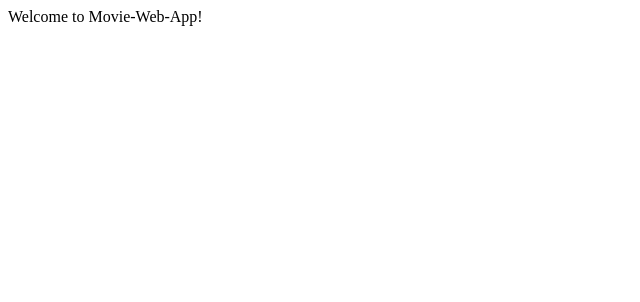
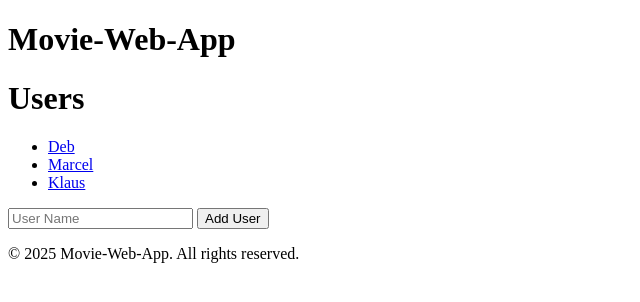
Before and after one commit to marcel-erbas/Movie-Web-App, a Flask app: page / in a window 1280 px wide. Shown: the top 302 px of the page, without its empty margins (0-640 px from the left). Run offline with Flask 3, Linux system fonts and the light colour scheme.

Commit message:
refactor structure

```diff
--- a/app.py
+++ b/app.py
@@ -1,50 +1,138 @@
+from click import clear
 import os
 import requests
 
 from dotenv import load_dotenv
-from flask import Flask, render_template
+from flask import Flask, render_template, request, redirect, url_for
 from data_manager import DataManager
 from models import db, Movie
 
+
+# -------------------------------------------------------------------
+# Configuration & Setup
+# -------------------------------------------------------------------
+
+# Load environment variables
+load_dotenv()
 omdb_api_key = os.getenv("OMDB_API_KEY")
 
+# Initialize Flask App
 app = Flask(__name__)
+
+# Database Configuration
+basedir = os.path.abspath(os.path.dirname(__file__))
+data_dir = os.path.join(basedir, 'data')
+
+# Ensure data directory exists
+if not os.path.exists(data_dir):
+    os.makedirs(data_dir)
+
+app.config['SQLALCHEMY_DATABASE_URI'] = f"sqlite:///{os.path.join(data_dir, 'movies.db')}"
+app.config['SQLALCHEMY_TRACK_MODIFICATIONS'] = False
+
+# Initialize Database Plugin
+db.init_app(app)
+
+# Initialize DataManager
+data_manager = DataManager()
+
+
+# -------------------------------------------------------------------
+# Helper Functions
+# -------------------------------------------------------------------
+
+def get_omdb_data(title, user_id):
+    """Fetches movie data from OMDb API and returns a Movie object."""
+    url = f"http://www.omdbapi.com/?t={title}&apikey={omdb_api_key}"
+    try:
+        response = requests.get(url)
+        data = response.json()
+
+        if data.get("Response") == "True":
+            return Movie(
+                title=data.get("Title"),
+                director=data.get("Director"),
+                year=int(data.get("Year")[:4]) if data.get("Year") else 0,
+                poster_url=data.get("Poster"),
+                user_id=user_id
+            )
+    except Exception as e:
+        print(f"Error fetching OMDb data: {e}")
+    return None
+
+
+# -------------------------------------------------------------------
+# Routes - Main Page
+# -------------------------------------------------------------------
 
 @app.route('/')
 def home():
-    return "Welcome to Movie-Web-App!"
+    """Homepage: Lists all users."""
+    users = data_manager.get_users()
+    return render_template('index.html', users=users)
 
-basedir = os.path.abspath(os.path.dirname(__file__))
-app.config['SQLALCHEMY_DATABASE_URI'] = f"sqlite:///{os.path.join(basedir, 'data/movies.db')}"
-app.config['SQLALCHEMY_TRACK_MODIFICATIONS'] = False
 
-load_dotenv()
+# -------------------------------------------------------------------
+# Routes - User Management
+# -------------------------------------------------------------------
 
-db.init_app(app)  # Link the database and the app. This is the reason you need to import db from models
+@app.route('/users', methods=['POST'])
+def add_user():
+    """Creates a new user."""
+    name = request.form.get('name')
+    data_manager.create_user(name)
+    return redirect(url_for('home'))
 
-data_manager = DataManager() # Create an object of your DataManager class
 
-def get_omdb_data(title, user_id):
-    url = f"http://www.omdbapi.com/?t={title}&apikey={omdb_api_key}"
-    response = requests.get(url)
-    data = response.json()
+# -------------------------------------------------------------------
+# Routes - Movie Management
+# -------------------------------------------------------------------
 
-    if data.get("Response") == "True":
-        return Movie(
-            title=data.get("Title"),
-            director=data.get("Director"),
-            year=int(data.get("Year")[:4]) if data.get("Year") else 0,
-            poster_url=data.get("Poster"),
-            user_id=user_id
-        )
-    return None
+@app.route('/users/<int:user_id>/movies', methods=['GET', 'POST'])
+def user_movies(user_id):
+    """
+    GET: Displays the user's favorite movies.
+    POST: Adds a new movie to the user's list via OMDb API.
+    """
+    if request.method == 'POST':
+        title = request.form.get('title')
+        movie_data = get_omdb_data(title, user_id)
+        if movie_data:
+            data_manager.add_movie(movie_data)
+        return redirect(url_for('user_movies', user_id=user_id))
 
+    movies = data_manager.get_movies(user_id)
+    return render_template('movies.html', user_id=user_id, movies=movies)
+
+
+@app.route('/users/<int:user_id>/movies/<int:movie_id>/update', methods=['POST'])
+def update_movie(user_id, movie_id):
+    """Updates the title of a specific movie."""
+    new_title = request.form.get('new_title')
+    data_manager.update_movie(movie_id, new_title)
+    return redirect(url_for('user_movies', user_id=user_id))
+
+
+@app.route('/users/<int:user_id>/movies/<int:movie_id>/delete', methods=['POST'])
+def delete_movie(user_id, movie_id):
+    """Deletes a specific movie from the user's list."""
+    data_manager.delete_movie(movie_id)
+    return redirect(url_for('user_movies', user_id=user_id))
+
+
+# -------------------------------------------------------------------
+# Error Handling
+# -------------------------------------------------------------------
 
 @app.errorhandler(404)
 def page_not_found(e):
     return render_template('404.html'), 404
 
 
+# -------------------------------------------------------------------
+# Main Execution
+# -------------------------------------------------------------------
+
 if __name__ == '__main__':
     with app.app_context():
         db.create_all()
--- a/data_manager.py
+++ b/data_manager.py
@@ -6,9 +6,11 @@ class DataManager():
         try:
             db.session.add(new_user)
             db.session.commit()
+            return True
         except Exception as e:
             print(f"Error creating user: {e}")
             db.session.rollback()
+            return False
 
     def get_users(self):
         return User.query.all()
@@ -20,9 +22,11 @@ class DataManager():
         try:
             db.session.add(movie)
             db.session.commit()
+            return True
         except Exception as e:
             print(f"Error adding movie: {e}")
             db.session.rollback()
+            return False
 
     def update_movie(self, movie_id, new_title):
         movie = Movie.query.get(movie_id)
@@ -30,9 +34,12 @@ class DataManager():
             try:
                 movie.title = new_title
                 db.session.commit()
+                return True
             except Exception as e:
                 print(f"Error updating movie: {e}")
                 db.session.rollback()
+                return False
+        return False
 
     def delete_movie(self, movie_id):
         movie = Movie.query.get(movie_id)
@@ -40,6 +47,9 @@ class DataManager():
             try:
                 db.session.delete(movie)
                 db.session.commit()
+                return True
             except Exception as e:
                 print(f"Error deleting movie: {e}")
                 db.session.rollback()
+                return False
+        return False
--- a/templates/index.html
+++ b/templates/index.html
@@ -4,12 +4,13 @@
 <ul class="user-list">
     {% for user in users %}
     <li class="user-entry">
-        <a href="{{ url_for('get_movies', user_id=user.id) }}" class="btn">{{ user.name }}</a>
+        <a href="{{ url_for('user_movies', user_id=user.id) }}" class="btn">{{ user.name }}</a>
     </li>
     {% endfor %}
 </ul>
-{% endblock %}
-<form action="{{ url_for('create_user') }}" method="post">
+
+<form action="{{ url_for('add_user') }}" method="post">
     <input type="text" name="name" placeholder="User Name" required>
     <button type="submit">Add User</button>
 </form>
+{% endblock %}
--- a/templates/movies.html
+++ b/templates/movies.html
@@ -31,7 +31,7 @@
 
             <!-- Delete Form -->
             <form action="{{ url_for('delete_movie', user_id=user_id, movie_id=movie.id) }}" method="POST"
-                class="delete-form">
+                class="delete-form" onsubmit="return confirm('Are you sure you want to delete this movie?');">
                 <button type="submit" class="btn-danger">Delete</button>
             </form>
         </div>
```
Also changed, not shown: data/movies.db.
